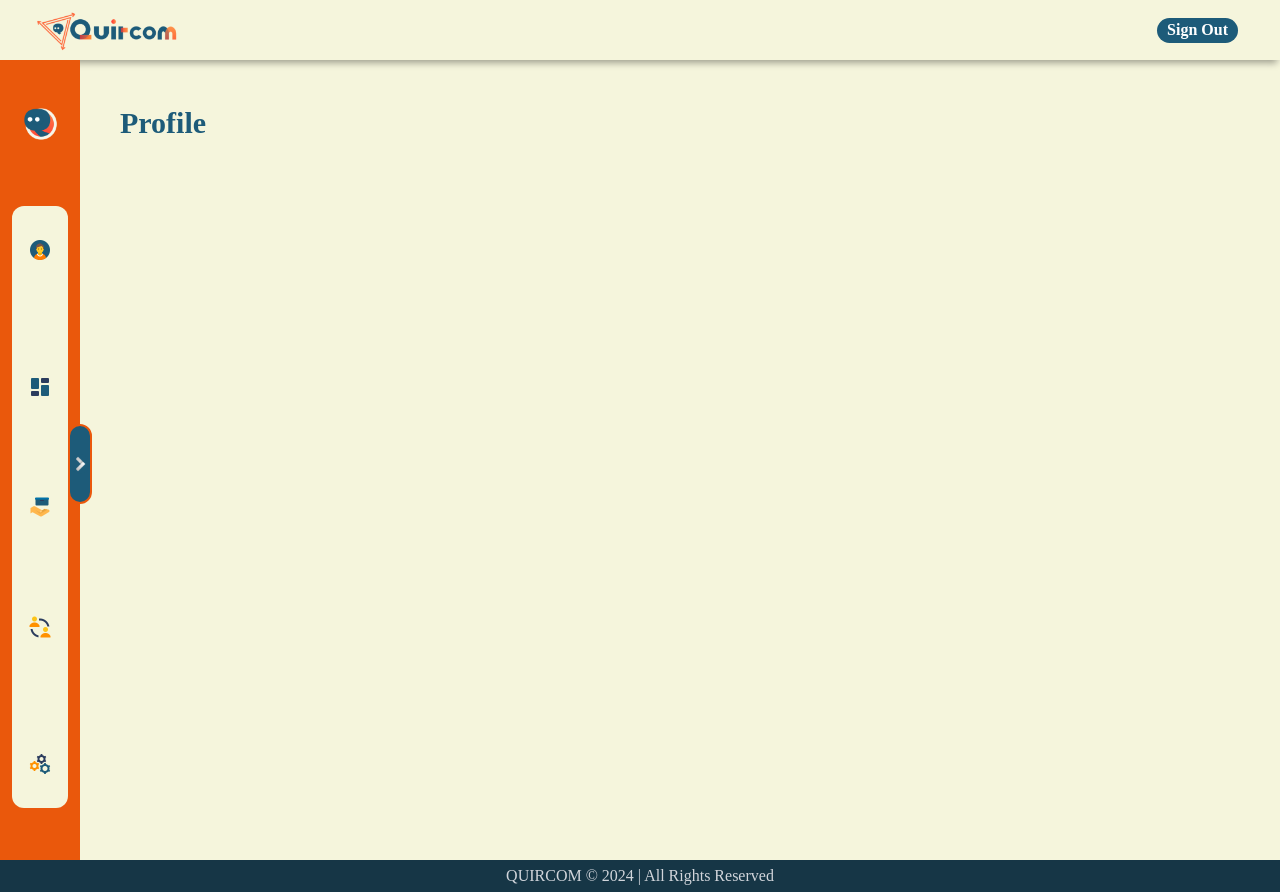
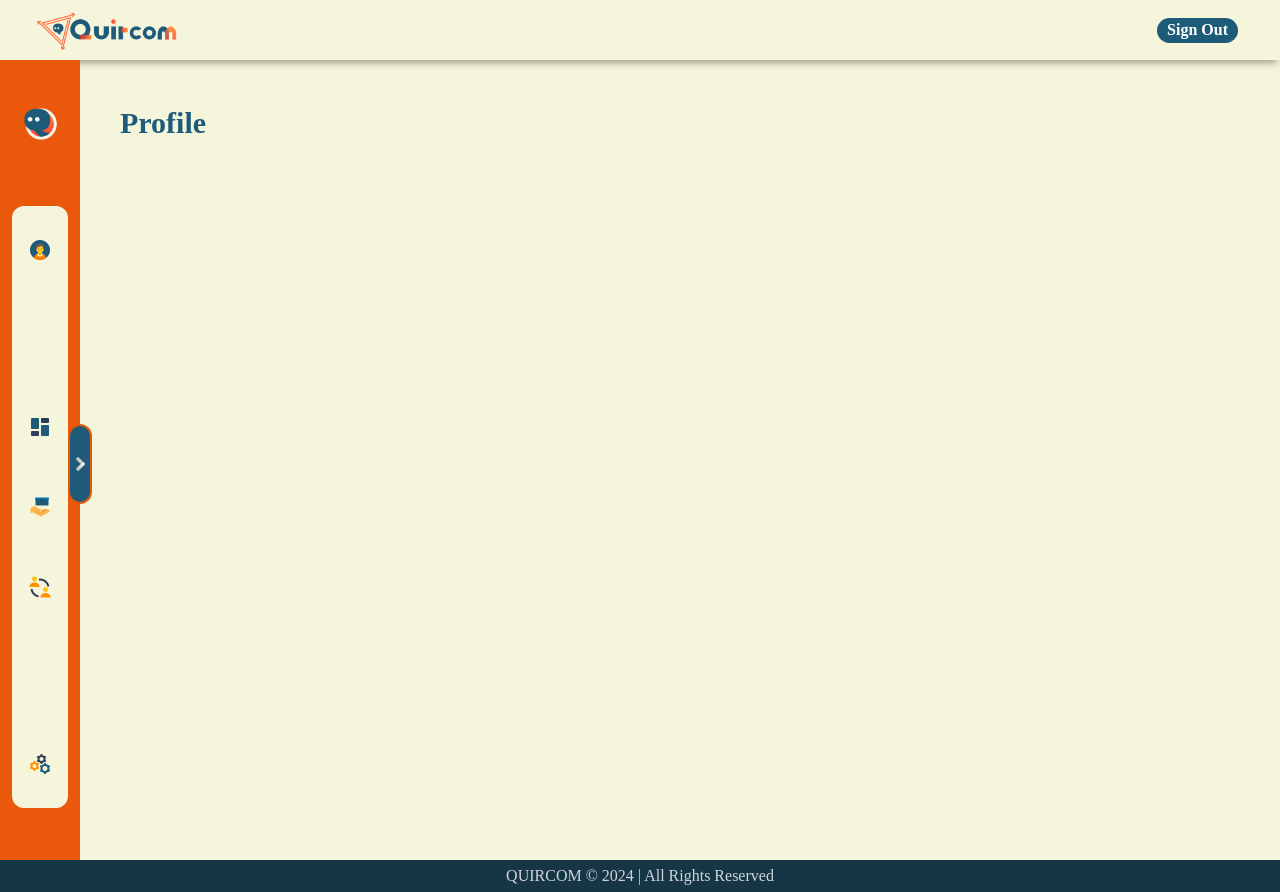
Before and after one commit to jianDeveloper/quircom, a React (Vite) app: page /client/profile in a window 1280 px wide. Built offline with nearby package versions, Linux system fonts and the light colour scheme.

Commit message:
minor changes on client nav

```diff
--- a/src/client/CNav.jsx
+++ b/src/client/CNav.jsx
@@ -33,23 +33,25 @@ const CNav = () => {
               <span className={`${!controller && 'hidden'} origin-left duration-200`}>Profile</span>
             </div>
           </Link>
-          <ul className='flex flex-col justify-between'>
+
+          <ul className='flex flex-col justify-between gap-y-6'>
+          {controller && <label className='flex justify-center absolute w-[92%] mt-[-35px] text-[20px] font-bold'>Menu</label>}
           <Link to="/client/dashboard">
-            <li className={`text-[#163646] ${!controller && 'px-2 py-2 my-10 hover:rotate-[360deg] duration-500'} p-4 font-medium flex items-center gap-x-4 cursor-pointer hover:bg-blue-200 rounded-md`}>
+            <li className={`text-[#163646] ${!controller && 'px-2 py-2 my-2 hover:rotate-[360deg] duration-500'} p-4 font-medium flex items-center gap-x-4 cursor-pointer hover:bg-blue-200 rounded-md`}>
               <img src={dboardL} className='h-6 w-6' />
               <span className={`${!controller && 'hidden'} origin-left duration-200`}>Dashboard</span>
             </li>
           </Link>
 
           <Link to="/client/browse-service">
-            <li className={`text-[#163646] ${!controller && 'px-2 py-2 my-10 hover:rotate-[360deg] duration-500'} p-4 font-medium flex items-center gap-x-4 cursor-pointer hover:bg-blue-200 rounded-md `}>
+            <li className={`text-[#163646] ${!controller && 'px-2 py-2 my-2 hover:rotate-[360deg] duration-500'} p-4 font-medium flex items-center gap-x-4 cursor-pointer hover:bg-blue-200 rounded-md `}>
               <img src={serviceL} className='h-6 w-6' />
               <span className={`${!controller && 'hidden'} origin-left duration-200`}>Browse Service</span>
             </li>
           </Link>
 
           <Link to="/client/tracker">
-            <li className={`text-[#163646] ${!controller && 'px-2 py-2 my-10 hover:rotate-[360deg] duration-500'} p-4 font-medium flex items-center gap-x-4 cursor-pointer hover:bg-blue-200 rounded-md`}>
+            <li className={`text-[#163646] ${!controller && 'px-2 py-2 my-2 hover:rotate-[360deg] duration-500'} p-4 font-medium flex items-center gap-x-4 cursor-pointer hover:bg-blue-200 rounded-md`}>
               <img src={trackerL} className='h-6 w-6' />
               <span className={`${!controller && 'hidden'} origin-left duration-200`}>Tracker</span>
             </li>
```
